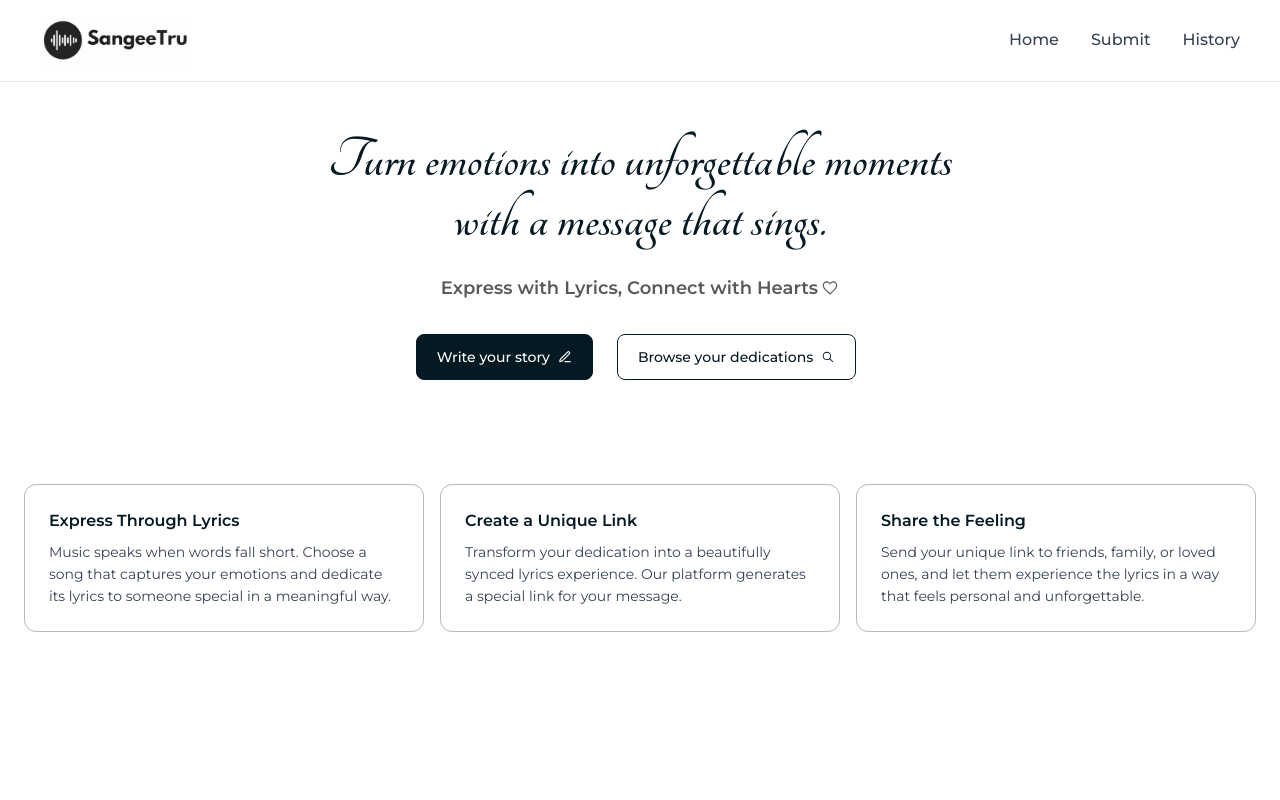
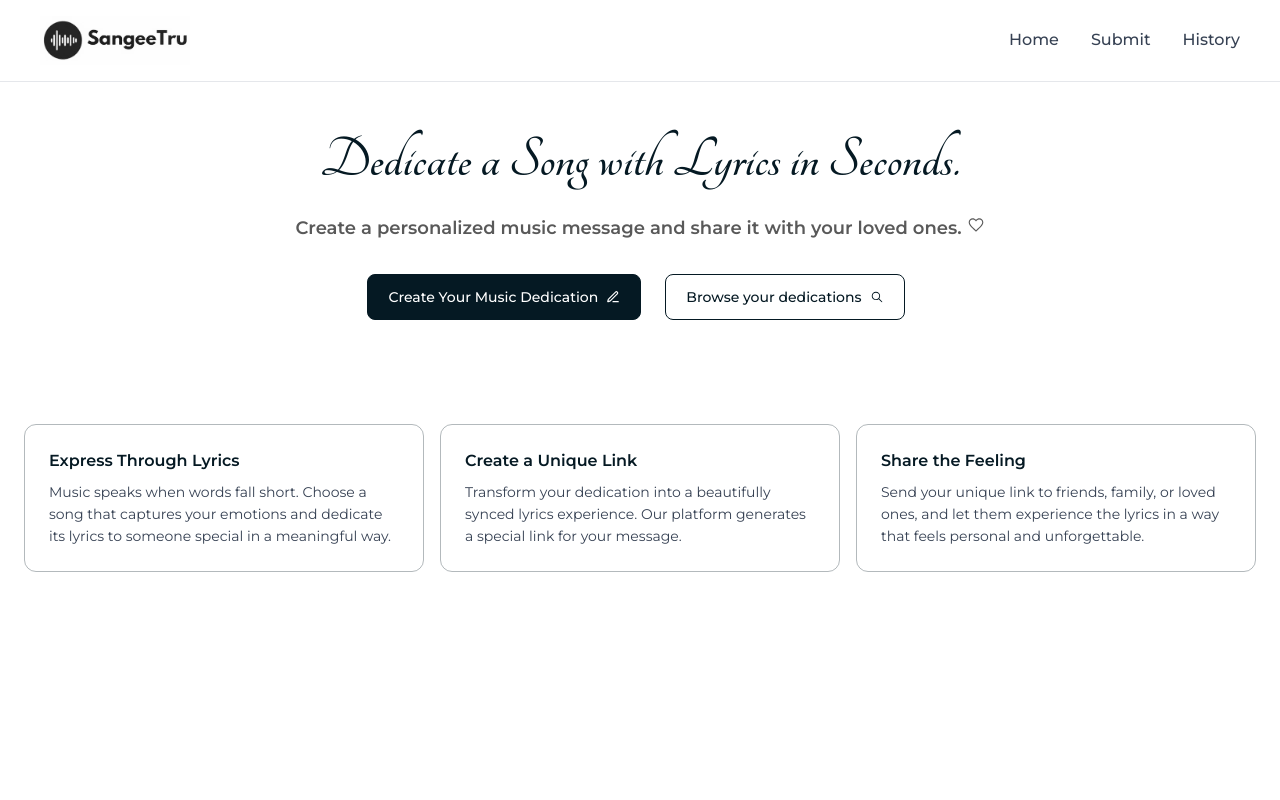
Before and after one commit to bhasidhshaik/sangeetru, a Next.js app: page / in a window 1280 px wide. Shown: the top 800 px of the page. Built offline with nearby package versions, Linux system fonts and the light colour scheme.

Commit message:
Homepage modify

```diff
--- a/app/page.js
+++ b/app/page.js
@@ -30,18 +30,18 @@ export default function Home() {
       <div className=" flex flex-col items-center gap-y-8">
         <div className=" flex flex-col md:gap-y-6 gap-y-2 items-center">
           <div>
-            <h3 className= {` ${tangerine.className} text-center text-color tangerine-font md:text-6xl text-3xl font-tangerine`}>Turn emotions into unforgettable  moments <br/> with a message that sings.</h3>
+            <h3 className= {` ${tangerine.className} text-center text-color tangerine-font md:text-6xl text-3xl font-tangerine`}>Dedicate a Song with Lyrics in Seconds. </h3>
           </div>
           <div>
-            <h2 className=" flex justify-center font-semibold text-[#595959] gap-x-[3px] md:text-lg text-sm">
-           <span> Express with Lyrics, Connect with Hearts </span><span className="flex items-center"><IoMdHeartEmpty /></span>
+            <h2 className=" font-semibold text-[#595959] gap-x-[3px] md:text-lg text-sm">
+           <span> Create a personalized music message and share it with your loved ones. </span><span className=" inline-block"><IoMdHeartEmpty /></span>
             </h2>
           </div>
         </div>
         <div className=" flex gap-x-4 gap-y-2 md:gap-y-0 flex-col md:flex-row w-full md:justify-center">
         <Link href={'/submit'}>
         <button type="button" className="cursor-pointer gap-x-2 text-white bg-[#051923] hover:bg-[#051923]/95 font-medium rounded-lg text-sm px-5 md:py-3 py-4 text-center justify-center inline-flex items-center me-2 mb-2 border border-[#051923] w-full md:w-fit  ">
-Write your story
+Create Your Music Dedication
 <span className=" flex items-center">
 
 <LuPenLine />
```
